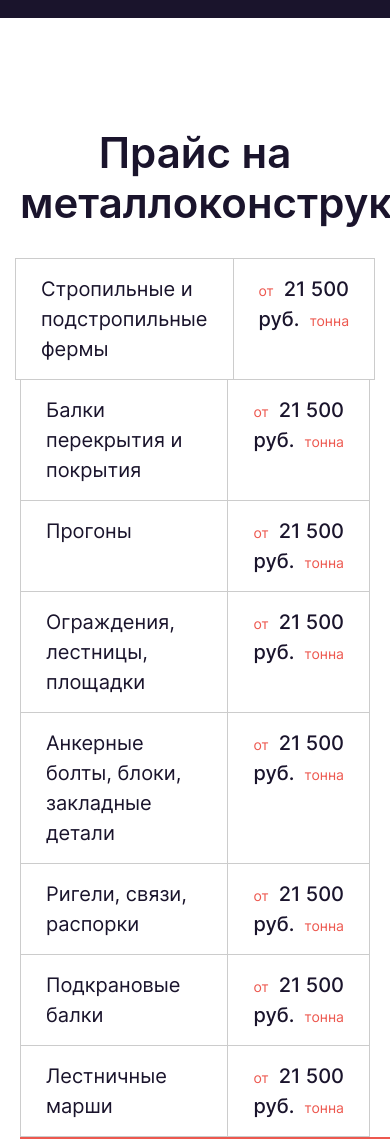
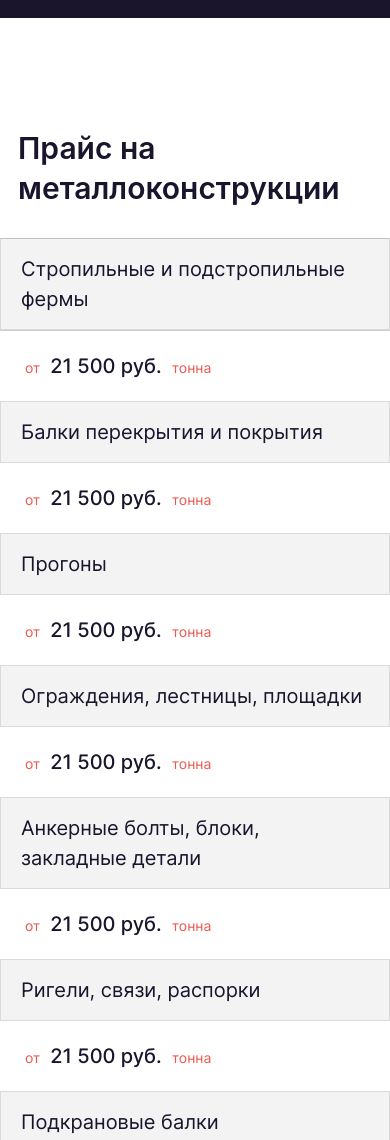
Before and after one commit to Olrosa/metallist-landing-page, a website: page src/index.html in a window 390 px wide. Shown: the part 6480-7620 px from the top of the page. Drawn offline with nearby package versions, Linux system fonts and the light colour scheme; files that its build step writes are made by us from their sources; a web font is replaced by a local one.

Commit message:
mobile price

```diff
--- a/src/sass/blocks/_price.scss
+++ b/src/sass/blocks/_price.scss
@@ -80,3 +80,46 @@
         }
     }
 }
+
+@media (max-width: 1024px) {
+    .price {
+        &__name {
+            width: 592px;
+        }
+        &__cost {
+            width: 192px;
+        }
+    }
+}
+@media (max-width: 600px) {
+    .price {
+        .wrapper {
+            padding: 0;
+        }
+        &__title {
+            text-align: left;
+            font-size: 30px;
+            line-height: 40px;
+            margin-left: 18px;
+        }
+        &__item {
+            flex-direction: column;
+        }
+        &__name {
+            display: block;
+            padding: 15px 20px;
+            width: 100%;
+            background: rgba(26, 20, 44, 0.05);
+            border: 1px solid rgba(0, 0, 0, 0.1);
+        }
+        &__cost {
+            padding: 20px 25px;
+            display: block;
+            width: 100%;
+            border: none;
+            span {
+                margin: 0 10px;
+            }
+        }
+    }
+}
```
Also changed, not shown: dist/css/style.min.css.
